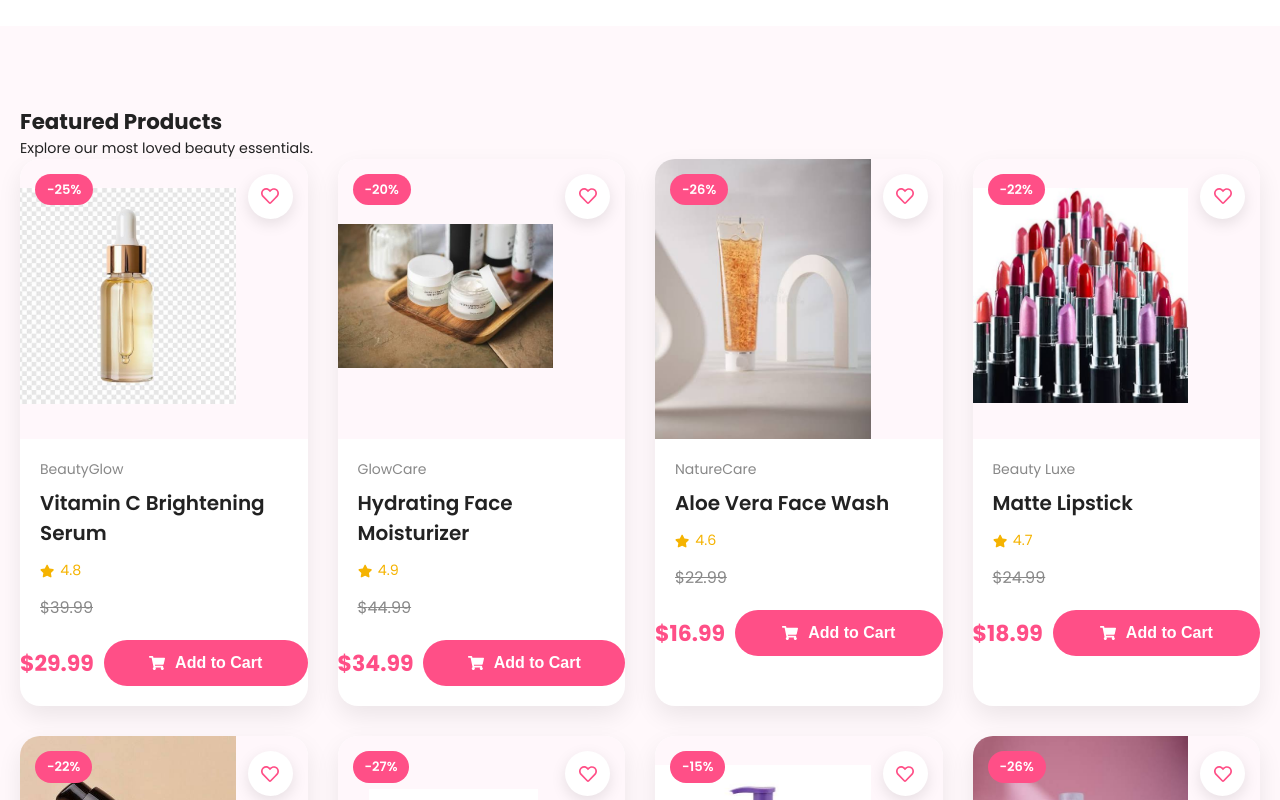
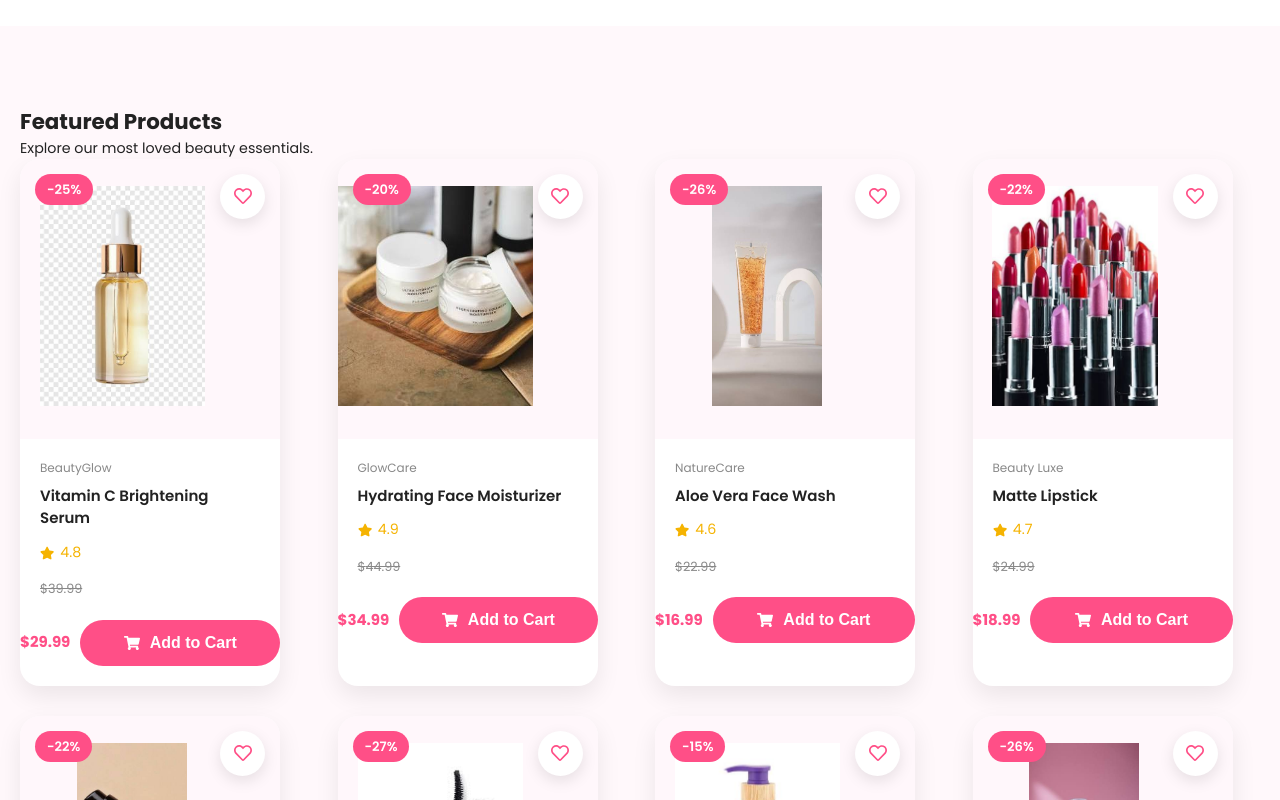
Before and after one commit to Gouthami101198/BeautyStore, a React (Vite) app: page / in a window 1280 px wide. Shown: the part 1380-2180 px from the top of the page. Built offline with nearby package versions, Linux system fonts and the light colour scheme.

Commit message:
Refactor ProductCard CSS for improved styling

```diff
--- a/src/components/ProductCard/ProductCard.css
+++ b/src/components/ProductCard/ProductCard.css
@@ -2,6 +2,7 @@
   background: #fff;
   border-radius: 20px;
   overflow: hidden;
+  max-width: 260px;
   box-shadow: 0 10px 25px rgba(0, 0, 0, 0.08);
   transition: 0.3s;
   overflow: hidden;
@@ -26,8 +27,8 @@
 
 .product-image img {
   width: 75%;
-  height: 75%;
-  object-fit: contain;
+  height: 220px;
+  object-fit: cover;
   transition: 0.4s;
 }
 
@@ -75,13 +76,13 @@
 
 .product-brand {
   color: #888;
-  font-size: 14px;
+  font-size: 0.8rem;
   margin-bottom: 8px;
 }
 
 .product-name {
   display: block;
-  font-size: 20px;
+  font-size: 1rem;
   font-weight: 600;
   color: #222;
   margin-bottom: 12px;
@@ -110,25 +111,25 @@
 /* Current Price */
 .current-price {
   color: #ff4f87;
-  font-size: 22px;
+  font-size: 1rem;
   font-weight: 700;
 }
 
 /* Old Price */
 .old-price {
   color: #888;
-  font-size: 16px;
+  font-size: 0.85rem;
   text-decoration: line-through;
 }
 
 .cart-btn {
   width: 100%;
-  padding: 14px;
+  font-size: 0.9rem;
+  padding: 10px;
   border: none;
   border-radius: 30px;
   background: #ff4f87;
   color: #fff;
-  font-size: 16px;
   font-weight: 600;
   display: flex;
   justify-content: center;
```
